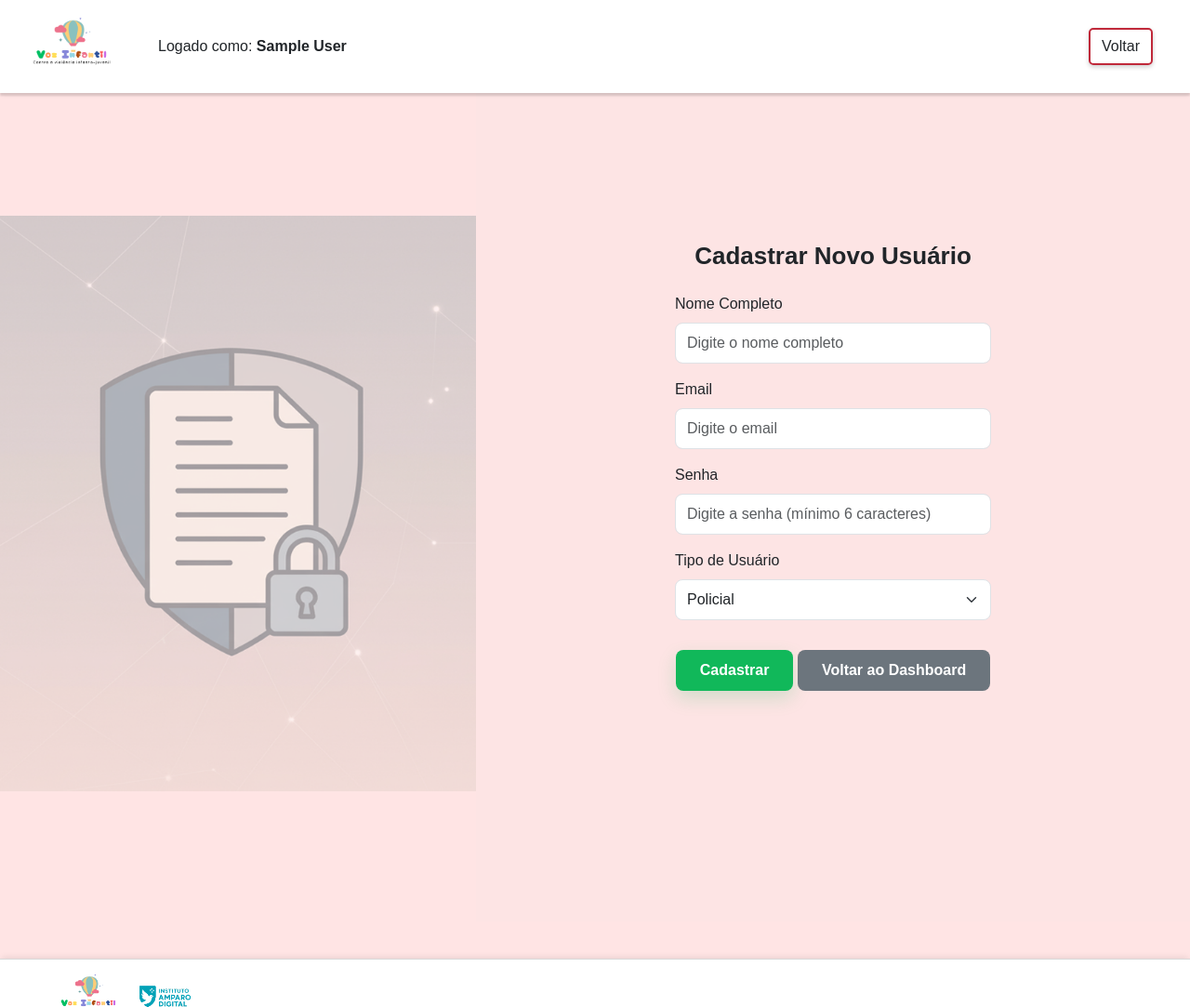
After one commit to Rafael-Santos2/ProjetoFinalTCCadm, a PHP site: page /admin/cadastrar.php in a window 1280 px wide. The commit adds this page. Shown: the whole page at 93% size. Run offline with PHP 8.4, Linux system fonts and the light colour scheme; the visitor is signed in with stand-in values (Sample User, id 1); data that the repository does not hold is empty.

Commit message:
Add: Adiciona página de cadastro de usuários (cadastrar.php) com mesmo layout do login + botão no dashboard

```diff
--- /dev/null
+++ b/admin/cadastrar.php
@@ -0,0 +1,297 @@
+<?php
+session_start();
+
+// Verificar se já está logado e se é admin
+include __DIR__ . '/inc/conexao.php';
+
+if (!isset($_SESSION['usuario_id'])) {
+    header('Location: index.php');
+    exit;
+}
+
+// Verificar se tem permissão (apenas admin pode cadastrar novos usuários)
+if ($_SESSION['usuario_role'] !== 'admin') {
+    die('Acesso negado. Apenas administradores podem cadastrar novos usuários.');
+}
+
+$msg = '';
+$msg_tipo = '';
+
+if ($_SERVER['REQUEST_METHOD'] === 'POST') {
+    $nome = trim($_POST['nome'] ?? '');
+    $email = trim($_POST['email'] ?? '');
+    $senha = $_POST['senha'] ?? '';
+    $role = $_POST['role'] ?? 'policia';
+
+    // Validações
+    if (empty($nome) || empty($email) || empty($senha)) {
+        $msg = 'Todos os campos são obrigatórios';
+        $msg_tipo = 'error';
+    } elseif (!filter_var($email, FILTER_VALIDATE_EMAIL)) {
+        $msg = 'Email inválido';
+        $msg_tipo = 'error';
+    } elseif (strlen($senha) < 6) {
+        $msg = 'A senha deve ter pelo menos 6 caracteres';
+        $msg_tipo = 'error';
+    } else {
+        // Verificar se o email já existe
+        $check = $conn->prepare("SELECT id FROM usuarios WHERE email = ?");
+        $check->bind_param("s", $email);
+        $check->execute();
+        $result = $check->get_result();
+
+        if ($result->num_rows > 0) {
+            $msg = 'Este email já está cadastrado';
+            $msg_tipo = 'error';
+        } else {
+            // Criar usuário
+            $senha_hash = password_hash($senha, PASSWORD_DEFAULT);
+            $sql = "INSERT INTO usuarios (nome, email, senha_hash, role, criado_em) VALUES (?, ?, ?, ?, NOW())";
+            $stmt = $conn->prepare($sql);
+            $stmt->bind_param("ssss", $nome, $email, $senha_hash, $role);
+
+            if ($stmt->execute()) {
+                $msg = 'Usuário cadastrado com sucesso!';
+                $msg_tipo = 'success';
+                // Limpar campos após sucesso
+                $nome = $email = $senha = '';
+            } else {
+                $msg = 'Erro ao cadastrar usuário: ' . $stmt->error;
+                $msg_tipo = 'error';
+            }
+            $stmt->close();
+        }
+        $check->close();
+    }
+}
+?>
+<!DOCTYPE html>
+<html lang="pt-br">
+
+<head>
+    <meta charset="utf-8">
+    <meta name="viewport" content="width=device-width, initial-scale=1">
+    <title>Cadastrar Novo Usuário</title>
+    <link rel="stylesheet" href="../css/style.css">
+    <link href="https://cdn.jsdelivr.net/npm/bootstrap@5.3.2/dist/css/bootstrap.min.css" rel="stylesheet" integrity="sha384-T3c6CoIi6uLrA9TneNEoa7RxnatzjcDSCmG1MXxSR1GAsXEV/Dwwykc2MPK8M2HN" crossorigin="anonymous">
+    <link href="https://fonts.googleapis.com/css2?family=Poppins:wght@400;600;700&display=swap" rel="stylesheet">
+    <style>
+        :root {
+            --backcard: #fde4e4;
+            --principal: #ffe4e4
+        }
+
+        html,
+        body {
+            height: 100%;
+            margin: 0;
+            font-family: 'Poppins', Arial, sans-serif;
+            background: var(--principal)
+        }
+
+        .login-page {
+            padding-top: calc(var(--header-height, 80px) + 12px);
+            min-height: calc(100vh - calc(var(--header-height, 80px) + 12px));
+            display: grid;
+            grid-template-columns: 40% 60%;
+            align-items: stretch
+        }
+
+        .login-image {
+            background: transparent;
+            display: flex;
+            align-items: center;
+            justify-content: center;
+            padding: 0
+        }
+
+        .login-image img {
+            max-width: 100%;
+            height: auto;
+            display: block;
+        }
+
+        .login-card {
+            background: var(--backcard);
+            display: flex;
+            align-items: center;
+            justify-content: center
+        }
+
+        .login-box {
+            width: 100%;
+            max-width: 420px;
+            padding: 40px;
+            margin-top: -80px;
+        }
+
+        .login-box h2 {
+            text-align: center;
+            margin-bottom: 24px;
+            font-size: 26px;
+            font-weight: 700;
+        }
+
+        .form-control {
+            height: 44px;
+            border-radius: 8px;
+            width: 350px;
+            max-width: 100%;
+            box-sizing: border-box;
+        }
+
+        .form-select {
+            height: 44px;
+            border-radius: 8px;
+            width: 350px;
+            max-width: 100%;
+            box-sizing: border-box;
+        }
+
+        .btn-login {
+            background: #11b85a;
+            color: #fff;
+            border: none;
+            padding: 10px 26px;
+            border-radius: 8px;
+            font-weight: 600;
+            box-shadow: 0 8px 20px rgba(17, 184, 90, 0.18);
+            transition: 0.3s ease;
+        }
+
+        .btn-login:hover {
+            background: #0a632fff;
+            color: #fff;
+        }
+
+        .btn-secondary {
+            background: #6c757d;
+            color: #fff;
+            border: none;
+            padding: 10px 26px;
+            border-radius: 8px;
+            font-weight: 600;
+            transition: 0.3s ease;
+            text-decoration: none;
+            display: inline-block;
+        }
+
+        .btn-secondary:hover {
+            background: #5a6268;
+            color: #fff;
+        }
+
+        .msg-error {
+            color: #c0392b;
+            text-align: center;
+            margin-bottom: 12px;
+            background: #f8d7da;
+            padding: 10px;
+            border-radius: 8px;
+        }
+
+        .msg-success {
+            color: #155724;
+            text-align: center;
+            margin-bottom: 12px;
+            background: #d4edda;
+            padding: 10px;
+            border-radius: 8px;
+        }
+
+        @media (max-width:900px) {
+            .login-box {
+                padding: 20px;
+                margin-top: 30px;
+            }
+
+            .login-page {
+                grid-template-columns: 1fr;
+            }
+
+            .login-image {
+                padding: 0px
+            }
+        }
+
+        @media (max-width:420px) {
+            .login-box {
+                padding: 20px;
+                margin-top: 30px;
+            }
+
+            .login-box h2 {
+                font-size: 20px;
+            }
+
+            .form-control,
+            .form-select {
+                height: 44px;
+                width: 100%;
+            }
+
+            .btn-login,
+            .btn-secondary {
+                width: 100%;
+                padding: 12px;
+            }
+
+            header .navbar-brand img {
+                max-width: 120px;
+            }
+
+            .denunciar {
+                margin-right: 8px;
+            }
+        }
+    </style>
+</head>
+
+<body>
+    <?php include __DIR__ . '/inc/header.php'; ?>
+    <main class="login-page">
+        <section class="login-image">
+            <img src="../assets/seguranca.png" alt="seguranca">
+        </section>
+
+        <section class="login-card">
+            <div class="login-box">
+                <h2>Cadastrar Novo Usuário</h2>
+                <?php if ($msg): ?>
+                    <div class="<?= $msg_tipo === 'success' ? 'msg-success' : 'msg-error' ?>">
+                        <?= htmlspecialchars($msg) ?>
+                    </div>
+                <?php endif; ?>
+                <form method="post" class="mt-2">
+                    <div class="mb-3">
+                        <label class="form-label">Nome Completo</label>
+                        <input class="form-control" type="text" name="nome" placeholder="Digite o nome completo" value="<?= htmlspecialchars($nome ?? '') ?>" required>
+                    </div>
+                    <div class="mb-3">
+                        <label class="form-label">Email</label>
+                        <input class="form-control" type="email" name="email" placeholder="Digite o email" value="<?= htmlspecialchars($email ?? '') ?>" required>
+                    </div>
+                    <div class="mb-3">
+                        <label class="form-label">Senha</label>
+                        <input class="form-control" type="password" name="senha" placeholder="Digite a senha (mínimo 6 caracteres)" required>
+                    </div>
+                    <div class="mb-3">
+                        <label class="form-label">Tipo de Usuário</label>
+                        <select class="form-select" name="role" required>
+                            <option value="policia">Policial</option>
+                            <option value="admin">Administrador</option>
+                            <option value="operador">Operador</option>
+                        </select>
+                    </div>
+                    <div class="text-center mt-4">
+                        <button class="btn-login" type="submit">Cadastrar</button>
+                        <a href="dashboard.php" class="btn-secondary mt-2">Voltar ao Dashboard</a>
+                    </div>
+                </form>
+            </div>
+        </section>
+    </main>
+    <?php include __DIR__ . '/inc/footer.php'; ?>
+</body>
+
+</html>
--- a/admin/dashboard.php
+++ b/admin/dashboard.php
@@ -352,6 +352,11 @@ try {
     <div class="panel-pink">
       <div class="panel-title">
         <h1>Tabela de Denúncias</h1>
+        <div class="d-flex align-items-center gap-2">
+          <?php if ($_SESSION['usuario_role'] === 'admin'): ?>
+            <a href="cadastrar.php" class="btn btn-success btn-sm">+ Novo Usuário</a>
+          <?php endif; ?>
+        </div>
         <div style="min-width:220px; text-align:right;">
           <!-- filtro à direita do título -->
           <form method="get" class="d-flex align-items-center gap-2 justify-content-end">
--- a/admin/inc/header.php
+++ b/admin/inc/header.php
@@ -4,12 +4,12 @@ $base_url = getenv('BASE_URL');
 
 // 2. Fallback: Coloque o seu domínio público real do Railway aqui.
 if (!$base_url) {
-    $base_url = 'https://projetofinaltcc-production.up.railway.app';
+    $base_url = 'https://projetofinaltccadm-production.up.railway.app';
 }
 ?>
 <header class="d-flex flex-wrap">
     <nav class="navbar navbar-expand-lg navbar-dark">
-        <a class="navbar-brand" href="<?= htmlspecialchars($baseUrl) ?>/usuario/index.php"><img src="<?= htmlspecialchars($baseUrl) ?>/assets/Logo%20infantil.png" alt="Logo do site"></a>
+        <a class="navbar-brand" href="<?= htmlspecialchars($base_url) ?>/usuario/index.php"><img src="<?= htmlspecialchars($base_url) ?>/assets/Logo%20infantil.png" alt="Logo do site"></a>
 
         <div class="collapse navbar-collapse" id="menuNav">
         </div>
--- a/usuario/denuncia/inc/header.php
+++ b/usuario/denuncia/inc/header.php
@@ -4,7 +4,7 @@ $base_url = getenv('BASE_URL');
 
 // 2. Fallback: Coloque o seu domínio público real do Railway aqui.
 if (!$base_url) {
-    $base_url = 'https://projetofinaltcc-production.up.railway.app';
+    $base_url = 'https://projetofinaltccadm-production.up.railway.app';
 }
 ?>
 <header class="d-flex flex-wrap">
--- a/usuario/inc/footer.php
+++ b/usuario/inc/footer.php
@@ -2,7 +2,7 @@
 
 // 2. Fallback: Coloque o seu domínio público real do Railway aqui.
 if (!$base_url) {
-    $base_url = 'projetofinaltcc-production.up.railway.app';
+    $base_url = 'projetofinaltccadm-production.up.railway.app';
 }
 ?>
 <footer class="footer">
--- a/usuario/inc/header.php
+++ b/usuario/inc/header.php
@@ -4,7 +4,7 @@ $base_url = getenv('BASE_URL');
 
 // 2. Fallback: Coloque o seu domínio público real do Railway aqui.
 if (!$base_url) {
-    $base_url = 'https://projetofinaltcc-production.up.railway.app';
+    $base_url = 'https://projetofinaltccadm-production.up.railway.app';
 }
 ?>
 <header class="d-flex flex-wrap">
```
